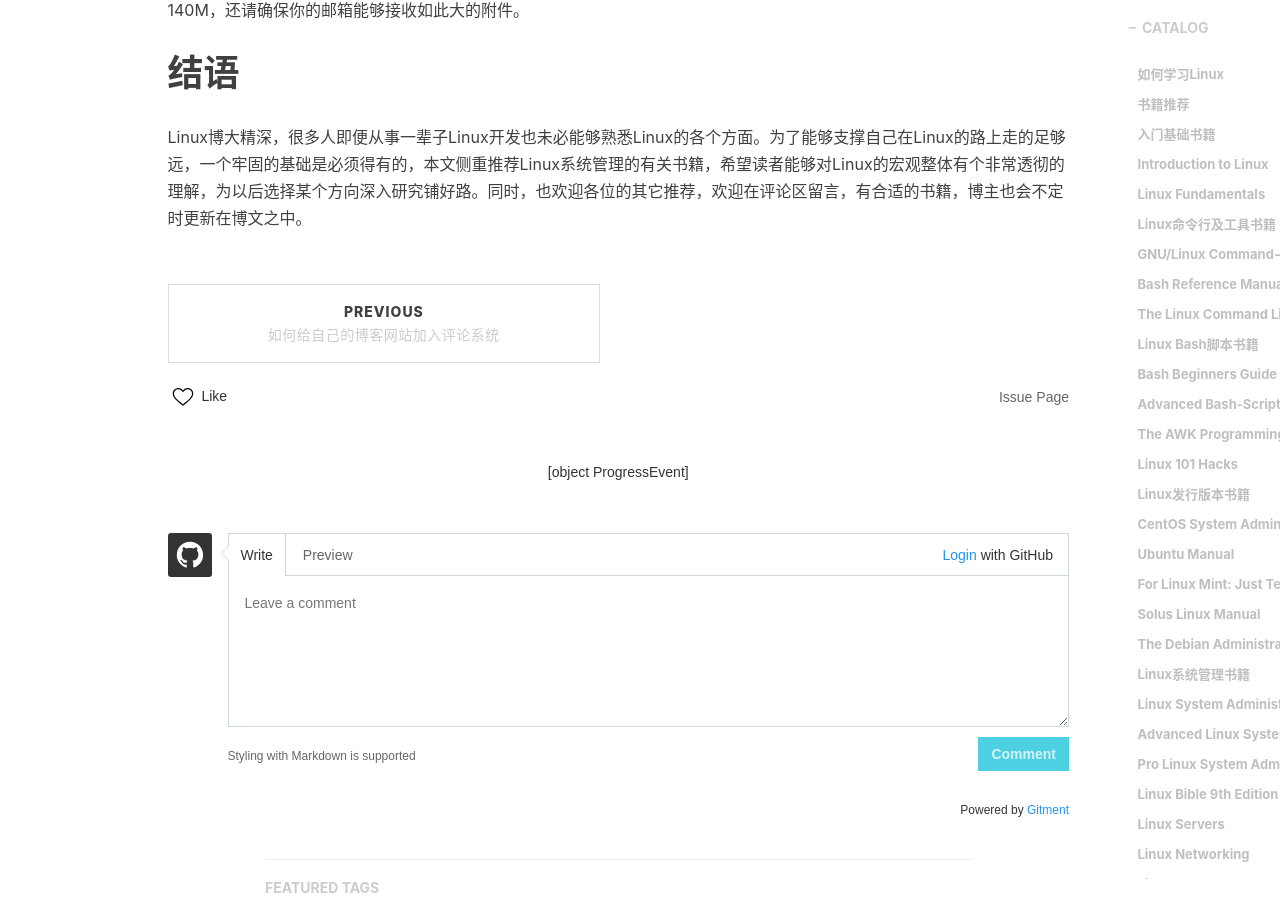
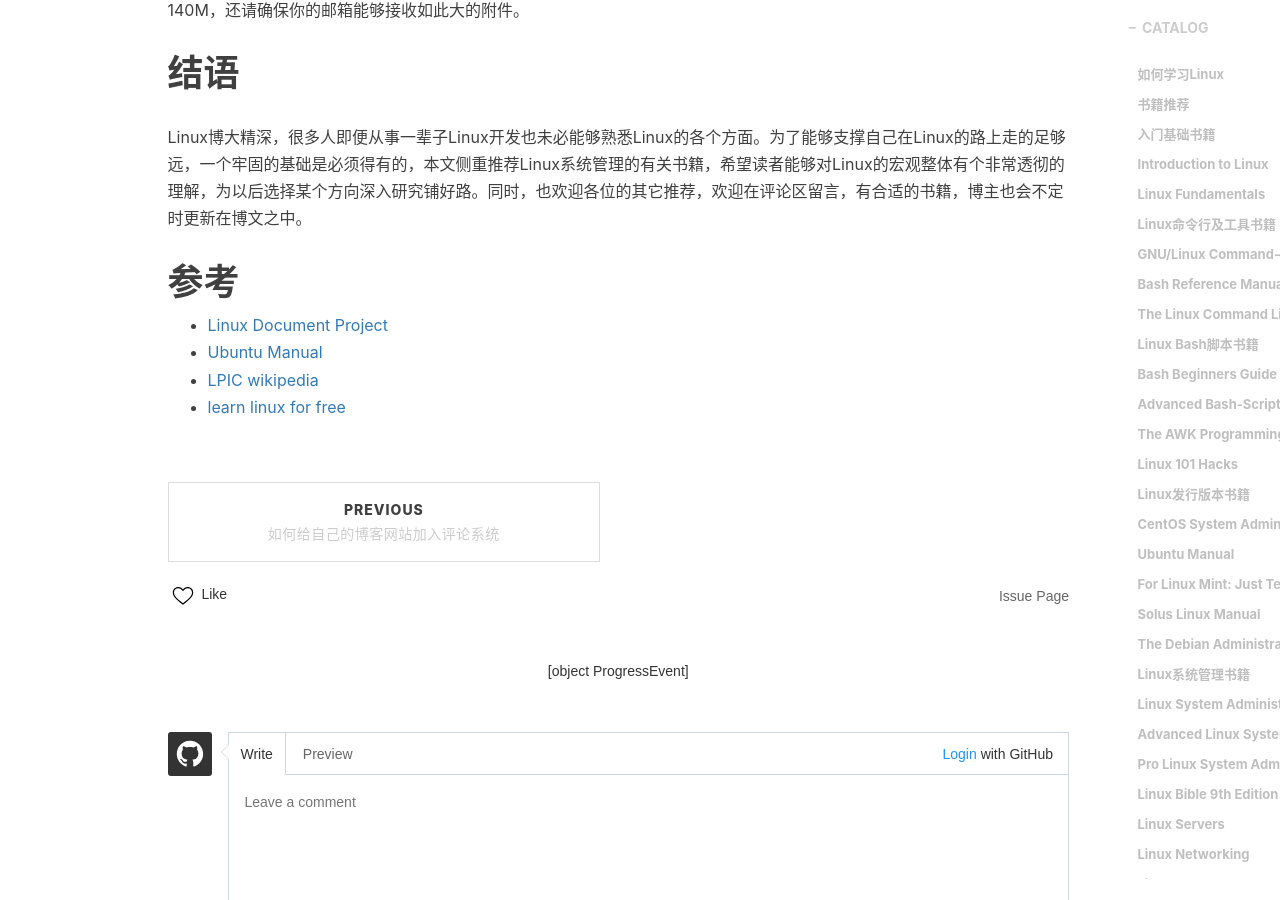
Before and after one commit to keysaim/keysaim.github.io, a Jekyll site: the page built from _posts/2017-08-18-linux-learning-materials.md, in a window 1280 px wide and 900 px high, scrolled down 6375 px. Built offline with Jekyll 4.4.1, drawn with Linux system fonts in a browser that asks for light colours; nearby versions of some CDN libraries; comment, search, counter and statistics services are not loaded.

Commit message:
Add references

```diff
--- a/_posts/2017-08-18-linux-learning-materials.md
+++ b/_posts/2017-08-18-linux-learning-materials.md
@@ -170,6 +170,12 @@ cat linux-basic.tgz.* | tar xz
 
 Linux博大精深，很多人即便从事一辈子Linux开发也未必能够熟悉Linux的各个方面。为了能够支撑自己在Linux的路上走的足够远，一个牢固的基础是必须得有的，本文侧重推荐Linux系统管理的有关书籍，希望读者能够对Linux的宏观整体有个非常透彻的理解，为以后选择某个方向深入研究铺好路。同时，也欢迎各位的其它推荐，欢迎在评论区留言，有合适的书籍，博主也会不定时更新在博文之中。
 
+# 参考
+
+* [Linux Document Project](Linux_Doc_Proj)
+* [Ubuntu Manual](https://ubuntu-manual.org/)
+* [LPIC wikipedia](LPIC)
+* [learn linux for free](https://itsfoss.com/learn-linux-for-free/)
 
 [Linux_Doc_Proj]: http://www.tldp.org/index.html
 [LPIC]: https://en.wikipedia.org/wiki/Linux_Professional_Institute_Certification
```
